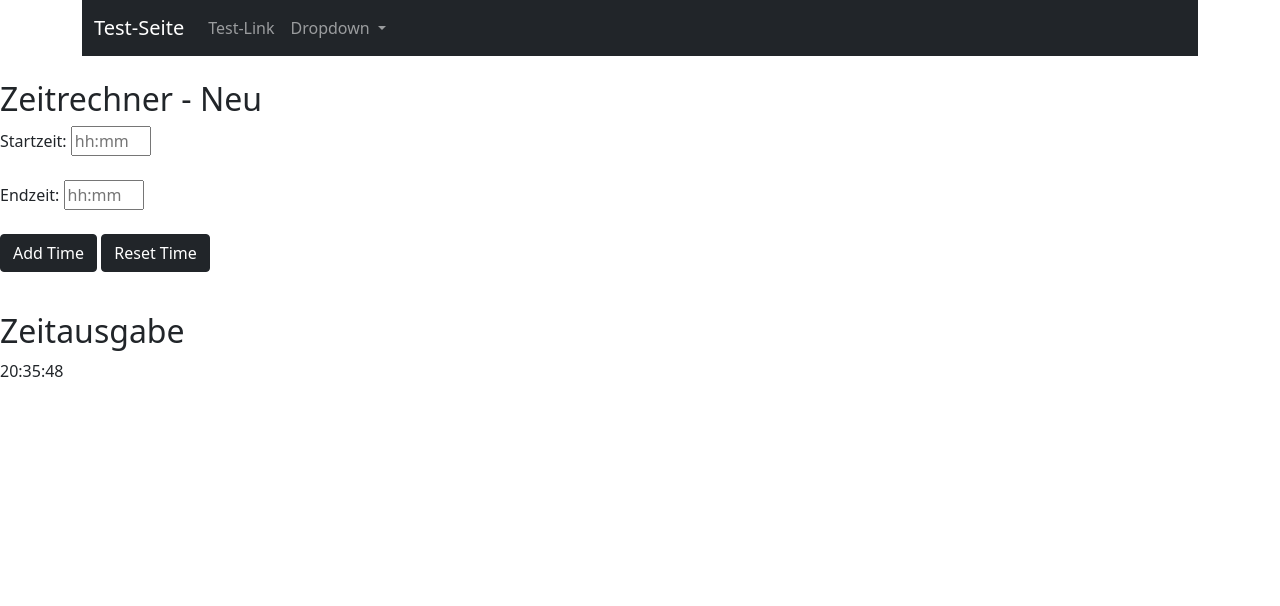
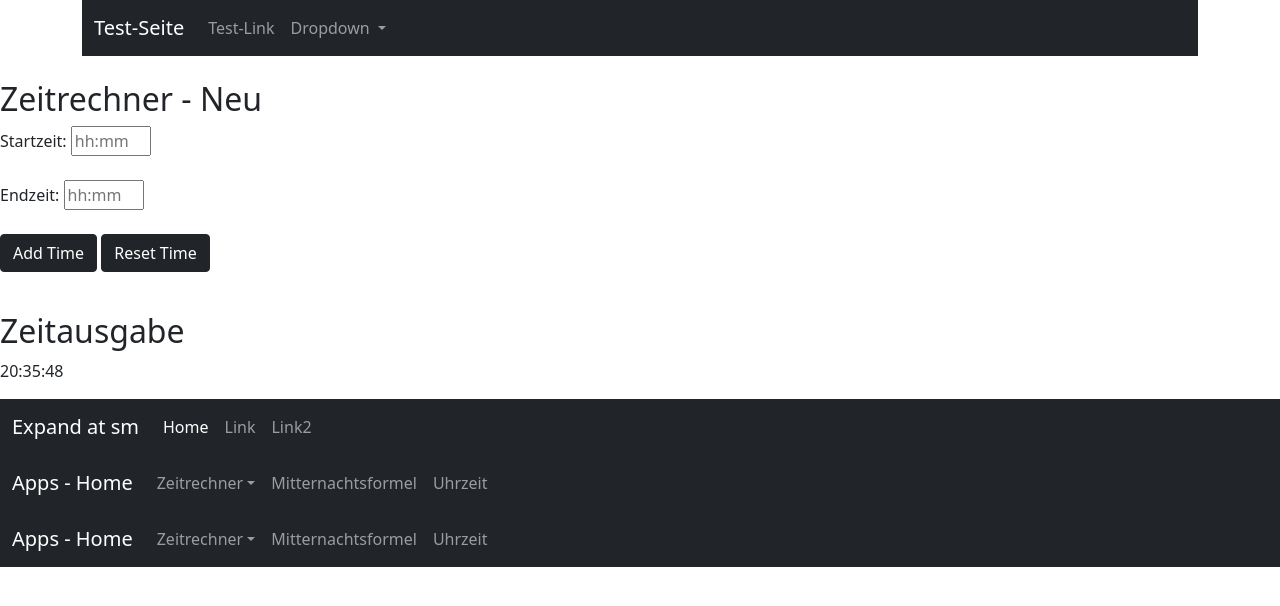
Before and after one commit to Beat94/webapps-rey.ch, a plain HTML site: page webpage/testpage.htm in a window 1280 px wide. Drawn offline with nearby package versions, Linux system fonts and the light colour scheme.

Commit message:
menu optimization for mobile devices and new-tag at Startzeit-Endzeit navigaiton deleted

```diff
--- a/webpage/testpage.htm
+++ b/webpage/testpage.htm
@@ -108,6 +108,71 @@
 			<div id="rtzeitausg"></div>
 		</div>
 
+		<!-- Nav-Bar Test-->
+		<nav class="navbar navbar-expand-sm navbar-dark bg-dark" aria-label="Third navbar example">
+			<div class="Container-fluid">
+				<a class="navbar-brand" href="#">Expand at sm</a>
+				<!-- Knopf - falls das Device zu schmal ist -->
+				<button class="navbar-toggler" type="button" data-bs-toggle="collapse" data-bs-toggle="collapse" data-bs-target="#navbarExample" aria-controls="navbarExample" aria-expanded="false" aria-lable="Toggle navigation">
+					<span class="navbar-toggler-icon"></span>
+				</button>
+				<!-- normale navbar -->
+				<div id="navbarExample" class="collapse navbar-collapse">
+					<ul class="navbar-nav me-auto mg-2 mb-sm-0">
+						<li class="nav-item">
+							<a class="nav-link active" aria-current="page" href="#">Home</a>
+						</li>
+						<li class="nav-item">
+							<a class="nav-link" aria-current="page" href="#">Link</a>
+						</li>
+						<li class="nav-item">
+							<a class="nav-link" aria-current="page" href="#">Link2</a>
+						</li>
+					</ul>
+				</div>
+			</div>
+		</nav>
+
+
+		<nav class="navbar navbar-expand-sm navbar-dark bg-dark">
+			<div class="container-fluid">
+				<router-link class="navbar-brand" to="/">Apps - Home</router-link>
+				<!-- Für mobile Ansicht -->
+				<button class="navbar-toggler" type="button" data-bs-toggle="collapse" data-bs-toggle="collapse" data-bs-target="#mainMenu" aria-controls="mainMenu" aria-expanded="false" aria-lable="Toggle navigation">
+					<span class="navbar-toggler-icon"></span>
+				</button>
+				<!-- normale Ansicht -->
+				<div id="mainMenu" class="collapse navbar-collapse">
+					<ul class="navbar-nav me-auto mb-2 mb-sm-0">
+						<li class="nav-item dropdown">
+							<a class="nav-link dropdown-toggle" href="#" id="navbarDropdown" role="button" data-bs-toggle="dropdown" aria-expanded="false">Zeitrechner</a>
+							<ul class="dropdown-menu" aria-labelledby="navbarDropdown">
+								<li>
+									<router-link class="dropdown-item" to="/zeitrechner">Zeitrechner</router-link>
+								</li>
+								<li>
+									<router-link class="dropdown-item" to="/zeitrechner2">Zeitrechner (Startzeit / Endzeit)</router-link>
+								</li>
+							</ul>
+						</li>
+						<li class="nav-item">
+							<router-link class="nav-link" to="/midnightformula">Mitternachtsformel</router-link>
+						</li>
+						<li class="nav-item">
+							<router-link class="nav-link" to="/uhrzeit">Uhrzeit</router-link>
+						</li>
+					</ul>
+				</div>
+			</div>
+		</nav>
+
+<nav class="navbar navbar-expand-sm navbar-dark bg-dark"><div class="container-fluid"><router-link class="navbar-brand" to="/">Apps - Home</router-link><!-- Für mobile Ansicht --><button class="navbar-toggler" type="button" data-bs-toggle="collapse" data-bs-toggle="collapse" data-bs-target="#mainMenu" aria-controls="mainMenu" aria-expanded="false" aria-lable="Toggle navigation"><span class="navbar-toggler-icon"></span></button><!-- normale Ansicht --><div id="mainMenu" class="collapse navbar-collapse"><ul class="navbar-nav me-auto mb-2 mb-sm-0"><li class="nav-item dropdown"><a class="nav-link dropdown-toggle" href="#" id="navbarDropdown" role="button" data-bs-toggle="dropdown" aria-expanded="false">Zeitrechner</a><ul class="dropdown-menu" aria-labelledby="navbarDropdown"><li><router-link class="dropdown-item" to="/zeitrechner">Zeitrechner</router-link></li><li><router-link class="dropdown-item" to="/zeitrechner2">Zeitrechner (Startzeit / Endzeit)</router-link></li></ul></li><li class="nav-item"><router-link class="nav-link" to="/midnightformula">Mitternachtsformel</router-link></li><li class="nav-item"><router-link class="nav-link" to="/uhrzeit">Uhrzeit</router-link></li></ul></div></div></nav>
+
+
+
+
+
+
 
 
 		<script src="https://cdn.jsdelivr.net/npm/vue@2.6.11"></script>
```
